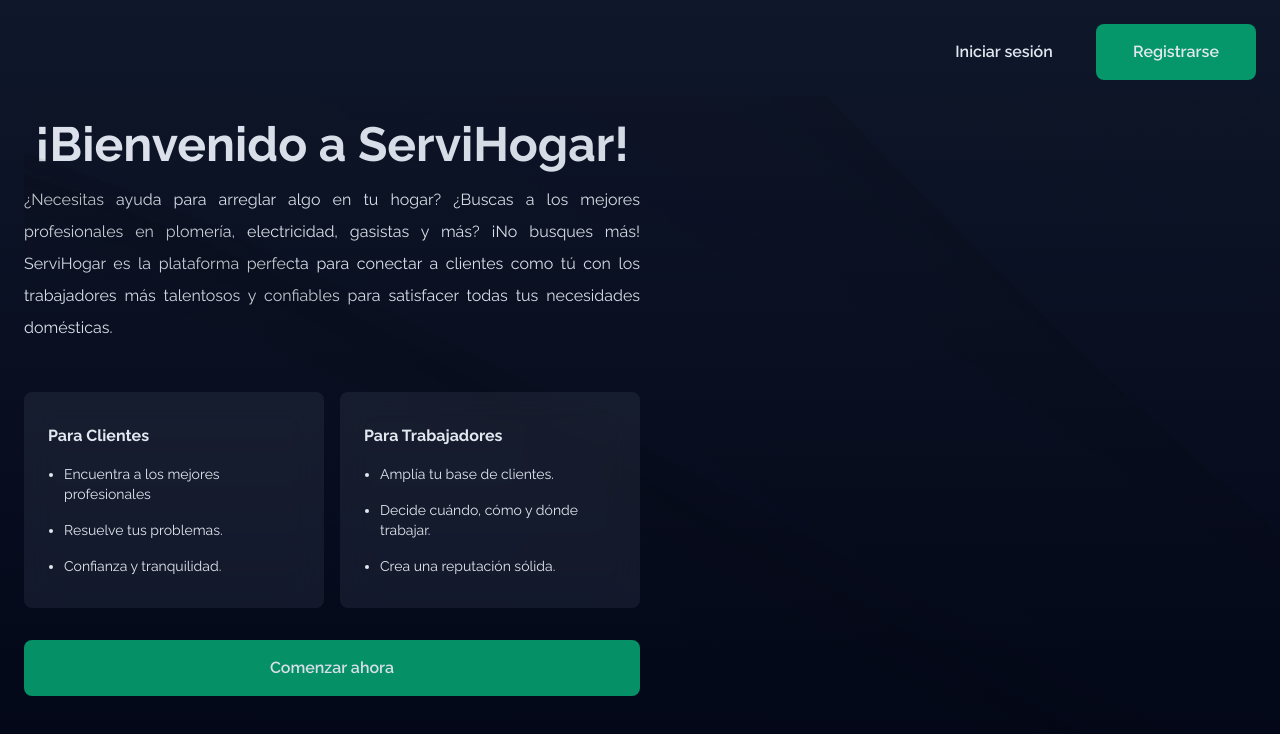
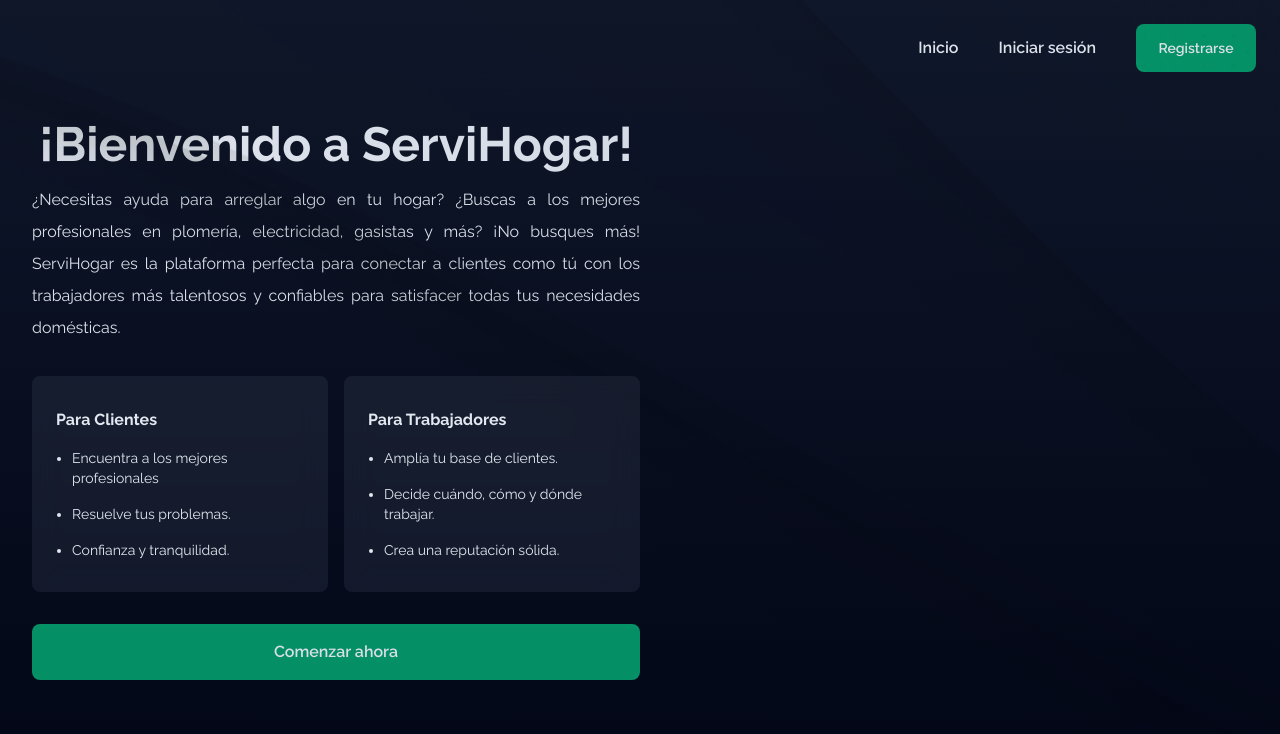
Before and after one commit to ignaciojsoler/nucba-proyecto-final-frontend, a React (Vite) app: page /home in a window 1280 px wide. Shown: the top 734 px of the page. Built offline with nearby package versions, Linux system fonts and the light colour scheme.

Commit message:
Fix: Landing styles

```diff
--- a/src/components/Header.tsx
+++ b/src/components/Header.tsx
@@ -9,7 +9,7 @@ export const Navbar = () => {
     <nav className="absolute w-full">
       <div className="px-6 py-6 flex justify-between m-auto md:justify-end lg:max-w-7xl">
         <div className="md:hidden">
-          <div className="fixed z-20 left-0 bg-gradient-to-b from-slate-900 to-transparent w-full top-0 px-6 pt-6 pb-20">
+          <div className="fixed z-20 left-0 bg-gradient-to-b from-slate-900 to-transparent w-full top-0 px-6 pt-6 pb-11">
             <Hamburger
               color="white"
               onToggle={() => setDisplayAside(!displayAside)}
@@ -25,14 +25,10 @@ export const Navbar = () => {
             <Link to="/login"><p className="text-slate-200 text-2xl font-bold py-6">Registrarse</p></Link>
           </div>
         </div>
-        <div className="hidden md:block space-x-3">
-          <Button
-            title="Iniciar sesión"
-
-            color="transparent"
-            onClick={() => {}}
-          />
-          <Button title="Registrarse" onClick={() => {}} />
+        <div className="hidden md:space-x-10 md:items-center md:flex ">
+        <Link to="/"><p className="text-slate-200 font-semibold">Inicio</p></Link>
+        <Link to="/login"><p className="text-slate-200 font-semibold" >Iniciar sesión</p></Link>
+          <Button title="Registrarse" onClick={() => {}} size="small"/>
         </div>
       </div>
     </nav>
--- a/src/pages/Landing.tsx
+++ b/src/pages/Landing.tsx
@@ -5,9 +5,9 @@ export const Landing = () => {
   return (
     <>
     <Navbar/>
-    <div className="px-6 flex flex-col justify-center align-top pt-24 text-slate-200 lg:max-w-7xl m-auto lg:grid lg:grid-cols-2">
-      <div className="fixed bg-hero-texture bg-cover mix-blend-multiply h-screen w-screen" />
-      <div className=" space-y-12 pt-6 pb-12">
+    <div className="px-6 flex flex-col justify-center align-top pt-24 text-slate-200 md:px-8 lg:max-w-7xl m-auto lg:grid lg:grid-cols-2">
+      <div className="fixed top-0 left-0 bg-hero-texture bg-cover mix-blend-multiply h-screen w-screen" />
+      <div className=" space-y-8 pt-6 pb-12">
         <div className=" space-y-4">
           <h1 className=" text-5xl text-center font-bold">
             ¡Bienvenido a ServiHogar!
--- a/src/pages/Loading.tsx
+++ b/src/pages/Loading.tsx
@@ -1,5 +1,3 @@
-
-
 export const Loading = () => {
   return (
     <div>Loading</div>
```
